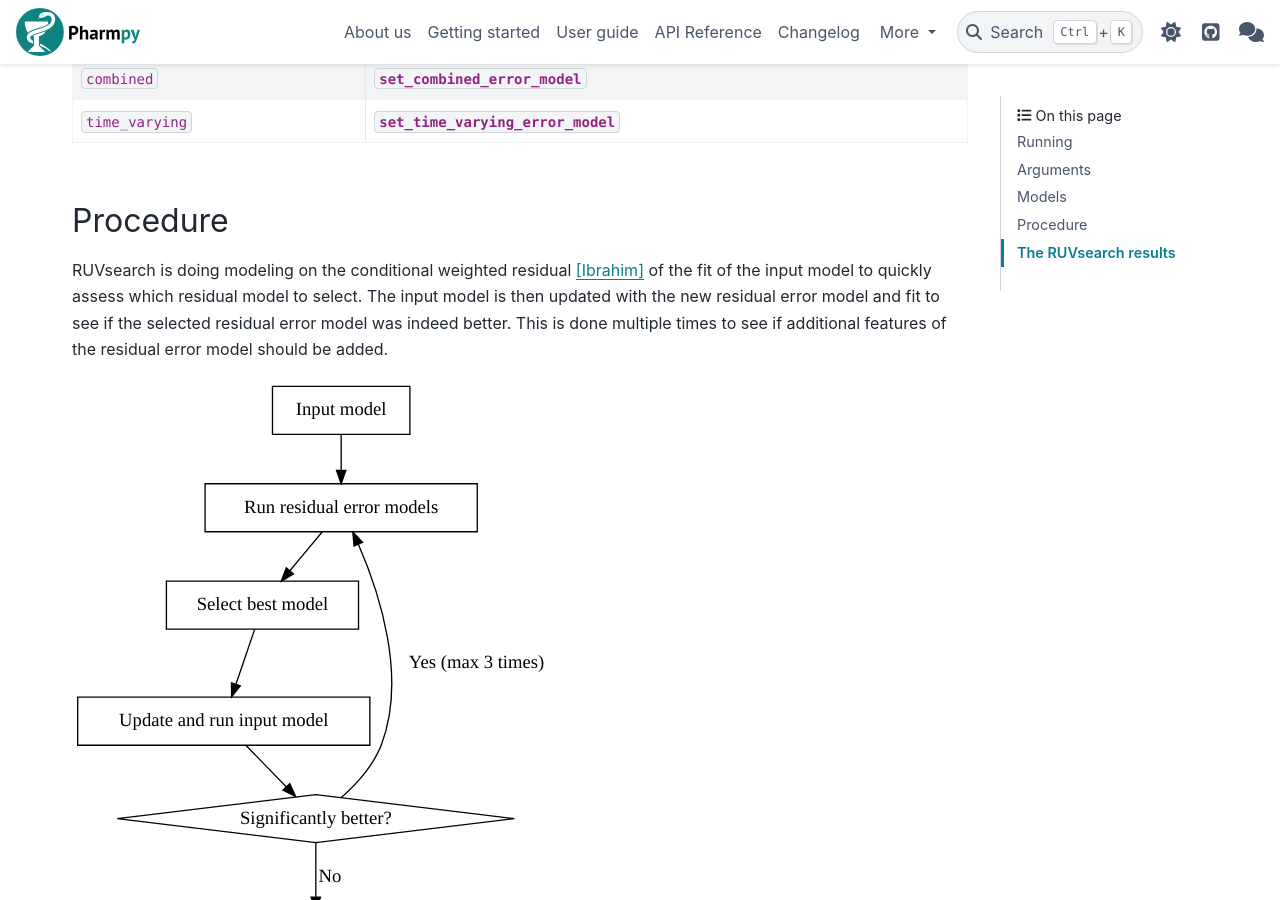
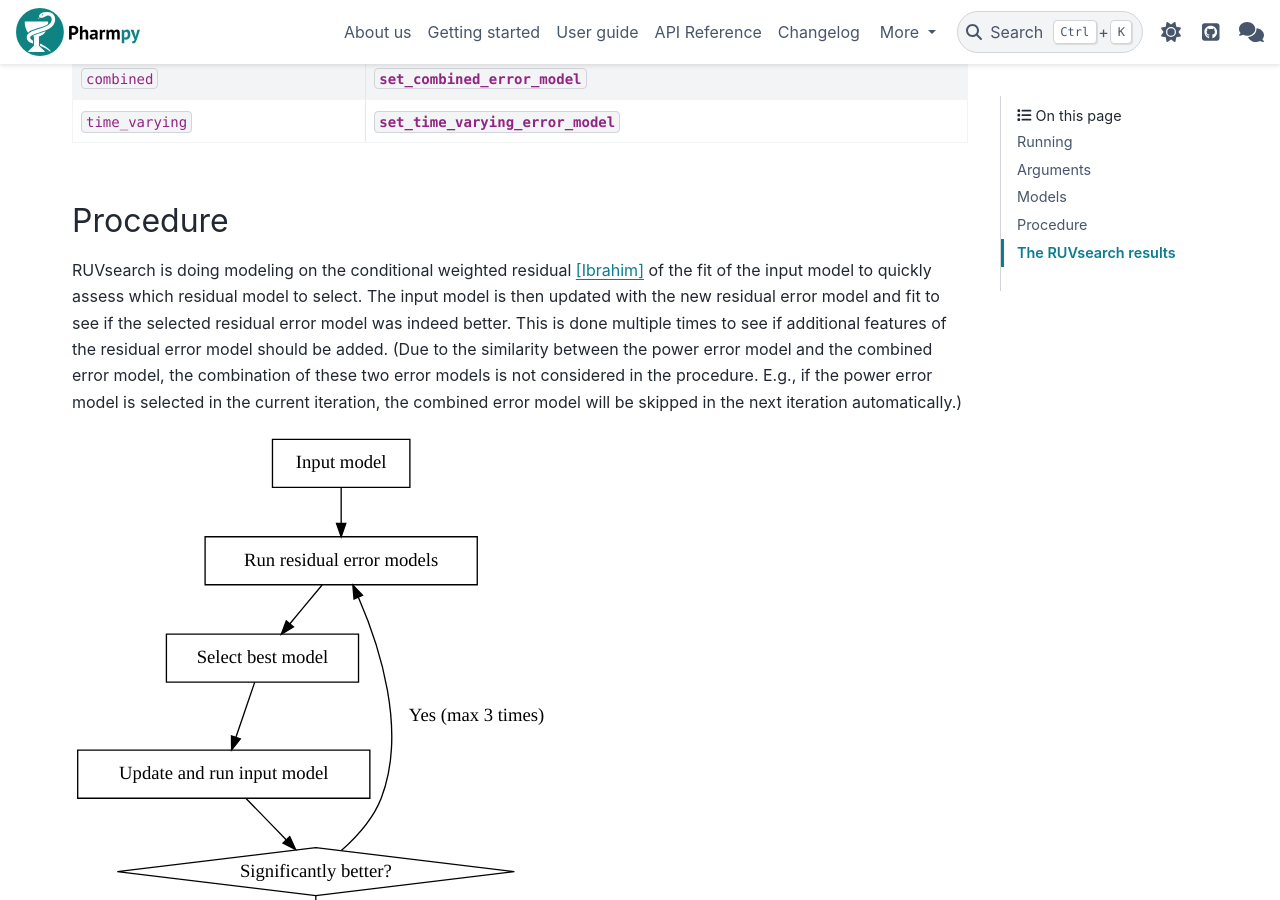
Before and after one commit to pharmpy/pharmpy, a Sphinx documentation site: the page built from docs/ruvsearch.rst, in a window 1280 px wide and 900 px high, scrolled down 1284 px. Built offline with Sphinx 7.4.7 and the PyData theme 0.15.4, drawn with Linux system fonts in a browser that asks for light colours; pages that are not in the unit, such as notebooks, are missing from menus.

Commit message:
Explain the skip strategy of ruvsearch (fixes #938)

```diff
--- a/docs/ruvsearch.rst
+++ b/docs/ruvsearch.rst
@@ -70,6 +70,8 @@ Procedure
 RUVsearch is doing modeling on the conditional weighted residual [Ibrahim]_ of the fit of the input model to quickly assess which residual
 model to select. The input model is then updated with the new residual error model and fit to see if the selected residual error
 model was indeed better. This is done multiple times to see if additional features of the residual error model should be added.
+(Due to the similarity between the power error model and the combined error model, the combination of these two error models is not considered in the procedure.
+E.g., if the power error model is selected in the current iteration, the combined error model will be skipped in the next iteration automatically.)
 
 .. graphviz::
 
```
